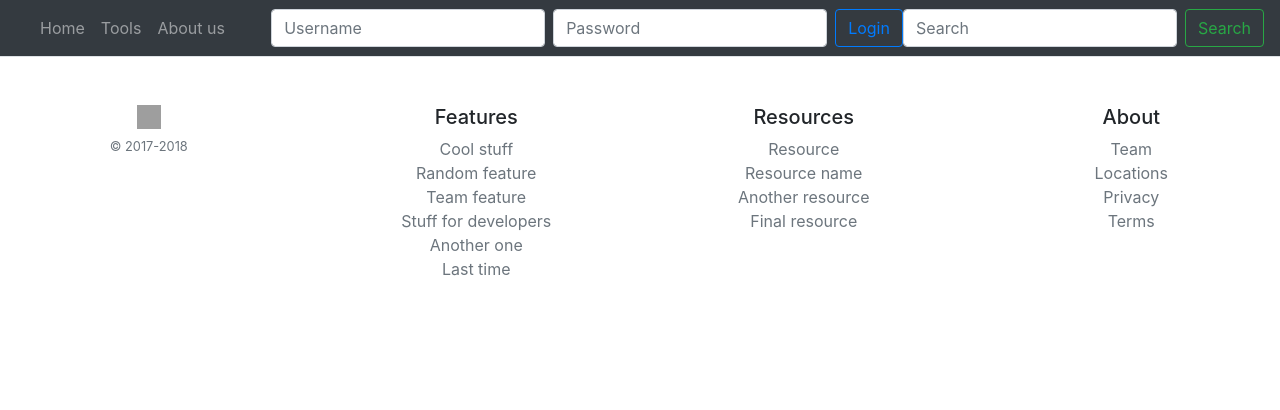
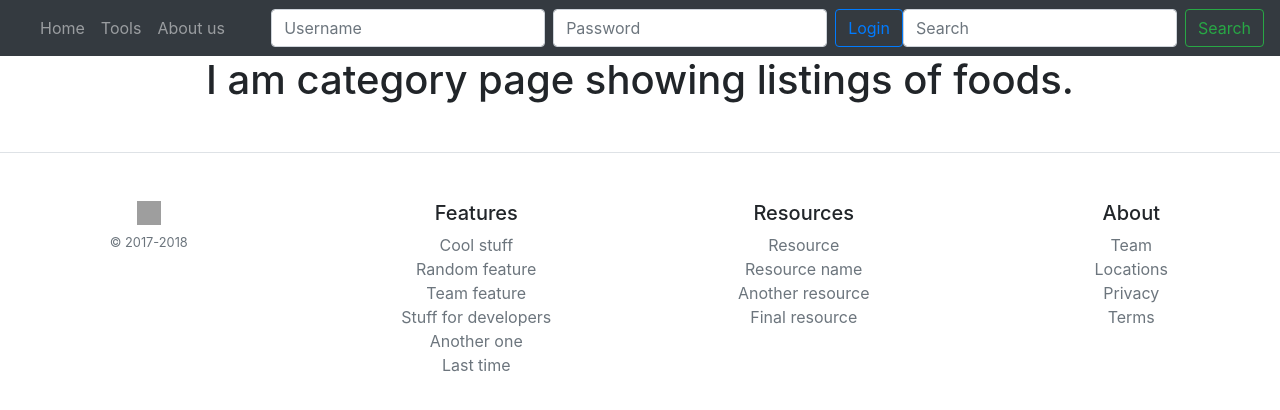
Before and after one commit to srgautam01/New-database, a React (Create React App) app: page /category/food in a window 1280 px wide. Shown: the top 410 px of the page. Built offline with nearby package versions, Linux system fonts and the light colour scheme; grey boxes are pictures that could not be loaded.

Commit message:
category component added

```diff
--- a/src/App.js
+++ b/src/App.js
@@ -6,6 +6,7 @@ import HomeComponent from './components/home/home'
 import ToolComponent from './components/tools/tools'
 import FooterComponent from './components/footer/footer'
 import About from './components/about/about'
+import CategoryComponent from './components/category/category'
 import { BrowserRouter as Router, Route, Link } from "react-router-dom";
 
 class App extends Component {
@@ -46,6 +47,7 @@ class App extends Component {
                     <Route exact path="/" component={HomeComponent} />
                     <Route path="/tools" component={ToolComponent} />
                     <Route path="/about" component={About} />
+                    <Route path="/category/:categoryName" component={CategoryComponent} />
                 </main>
             </div>
         </Router>
--- /dev/null
+++ b/src/components/category/category.js
@@ -0,0 +1,22 @@
+import React, {Component} from 'react';
+import './category.css';
+import {Link} from 'react-router-dom';
+class Category extends Component{
+    constructor(props) {
+        super(props)
+
+    }
+    render() {
+        const { categoryName } = this.props.match.params;
+
+        console.log(categoryName);
+
+        return (
+            <div className={"Category"}>
+                <h1>I am category page showing listings of {categoryName}s.</h1>
+            </div>
+        )
+    }
+}
+
+export default Category;
--- a/src/components/home/home.js
+++ b/src/components/home/home.js
@@ -34,19 +34,19 @@ class HomeComponent extends Component{
                     <div className="row">
                         <div className="col-sm">
                             I can find vacation places for you <br />
-                            <Link to={'/tools'}>
+                            <Link to={'/category/vacation'}>
                                 <button type="button" className="btn btn-primary btn-lg">vacation button</button>
                             </Link>
                         </div>
                         <div className="col-sm">
                             I can search marts and grossary stores for you.<br />
-                            <Link to={'/tools'}>
+                            <Link to={'/category/grocery'}>
                                 <button type="button" className="btn btn-primary btn-lg">grocery button</button>
                             </Link>
                         </div>
                         <div className="col-sm">
                             I can find food places for you<br />
-                            <Link to={'/tools'}>
+                            <Link to={'/category/food'}>
                                 <button type="button" className="btn btn-primary btn-lg">food button</button>
                             </Link>
                         </div>
```
Also changed, not shown: src/components/category/category.css (added).
